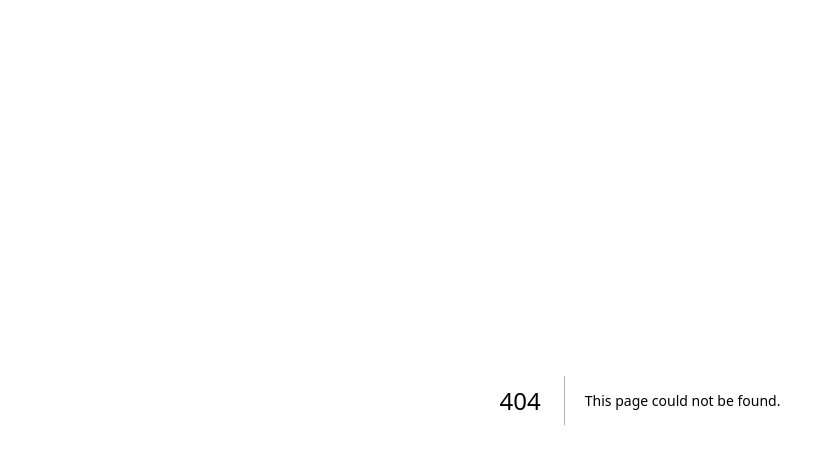
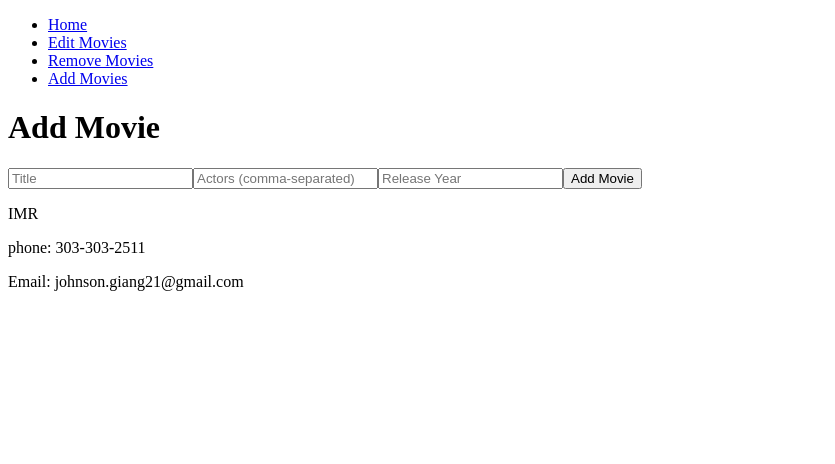
Before and after one commit to Johnson150/imrmovie, a Next.js app: page /addmovies in a window 1280 px wide. Before the commit this address had no page. Shown: the top 464 px of the page, without its empty margins (0-835 px from the left). Built offline with nearby package versions, Linux system fonts and the light colour scheme.

Commit message:
added more logic

```diff
--- a/app/components/Add.js
+++ b/app/components/Add.js
@@ -1,16 +1,45 @@
-import { useState } from 'react';
-import MovieForm from '../components/MovieForm';
+import React, { useState } from 'react';
 
 const AddMoviePage = () => {
-    const handleSubmit = (movie) => {
-        // Handle adding movie logic here
-        console.log('Adding movie:', movie);
+    const [title, setTitle] = useState('');
+    const [actors, setActors] = useState('');
+    const [releaseYear, setReleaseYear] = useState('');
+
+    const handleSubmit = async (e) => {
+        e.preventDefault();
+        const movie = { title, actors: actors.split(','), release_year: releaseYear };
+        try {
+            const response = await fetch('/api/addmovie', {
+                method: 'POST',
+                headers: {
+                    'Content-Type': 'application/json',
+                },
+                body: JSON.stringify(movie),
+            });
+
+            if (!response.ok) {
+                throw new Error('Failed to add movie');
+            }
+
+            console.log('Movie added successfully:', movie);
+            // Clear the form fields after successful submission
+            setTitle('');
+            setActors('');
+            setReleaseYear('');
+        } catch (error) {
+            console.error('Error adding movie:', error.message);
+        }
     };
 
     return (
         <div>
             <h1>Add Movie</h1>
-            <MovieForm onSubmit={handleSubmit} />
+            <form onSubmit={handleSubmit}>
+                <input type="text" placeholder="Title" value={title} onChange={(e) => setTitle(e.target.value)} required />
+                <input type="text" placeholder="Actors (comma-separated)" value={actors} onChange={(e) => setActors(e.target.value)} required />
+                <input type="number" placeholder="Release Year" value={releaseYear} onChange={(e) => setReleaseYear(e.target.value)} required />
+                <button type="submit">Add Movie</button>
+            </form>
         </div>
     );
 };
--- a/app/components/Navbar.js
+++ b/app/components/Navbar.js
@@ -1,3 +1,5 @@
+// Navbar.js
+
 import Link from 'next/link';
 
 const Navbar = () => {
@@ -6,12 +8,22 @@ const Navbar = () => {
             <ul>
                 <li>
                     <Link href="/">
-                        <a>Home</a>
+                        Home
                     </Link>
                 </li>
                 <li>
-                    <Link href="/movies">
-                        <a>Movies</a>
+                    <Link href="/editmovies">
+                        Edit Movies
+                    </Link>
+                </li>
+                <li>
+                    <Link href="/removemovies">
+                        Remove Movies
+                    </Link>
+                </li>
+                <li>
+                    <Link href="/addmovies">
+                        Add Movies
                     </Link>
                 </li>
             </ul>
--- /dev/null
+++ b/pages/addmovies.js
@@ -0,0 +1,18 @@
+// pages/addmovies.js
+
+import React from 'react';
+import Add from '../app/components/Add';
+import Navbar from '../app/components/Navbar';
+import Footer from '../app/components/Footer';
+
+const AddMoviePage = () => {
+    return (
+        <div>
+            <Navbar />
+            <Add />
+            <Footer />
+        </div>
+    );
+};
+
+export default AddMoviePage;
```
Also changed, not shown: app/components/Edit.js (+36 -12 lines), app/components/MongoDBComponent.js (deleted, +0 -38 lines), app/components/Movies.js (+26 -7 lines), movies.js (deleted, +0 -43 lines), page.js (+6 -4 lines), pages/editmovies.js (added, +19 -0 lines), pages/index.js (+9 -5 lines), pages/removemovies.js (added, +20 -0 lines).
